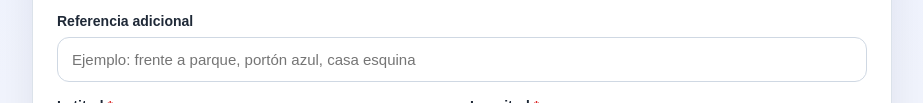
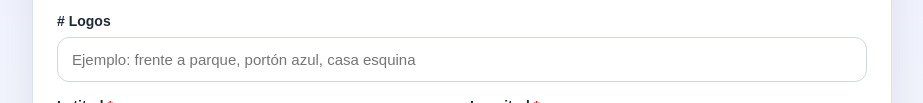
Before and after one commit to SAMAK999/registro-ubicacion, a plain HTML site: page index.html in a window 1280 px wide. Shown: the part 185-288 px from the top of the page, without its empty margins (178-1101 px from the left). Drawn offline with Linux system fonts and the light colour scheme.

Commit message:
Update index.html

```diff
--- a/index.html
+++ b/index.html
@@ -106,7 +106,7 @@
           </div>
 
           <div class="full">
-            <label for="referencia">Referencia adicional</label>
+            <label for="referencia"># Logos</label>
             <input id="referencia" name="referencia" type="text" placeholder="Ejemplo: frente a parque, portón azul, casa esquina" />
           </div>
 
```
